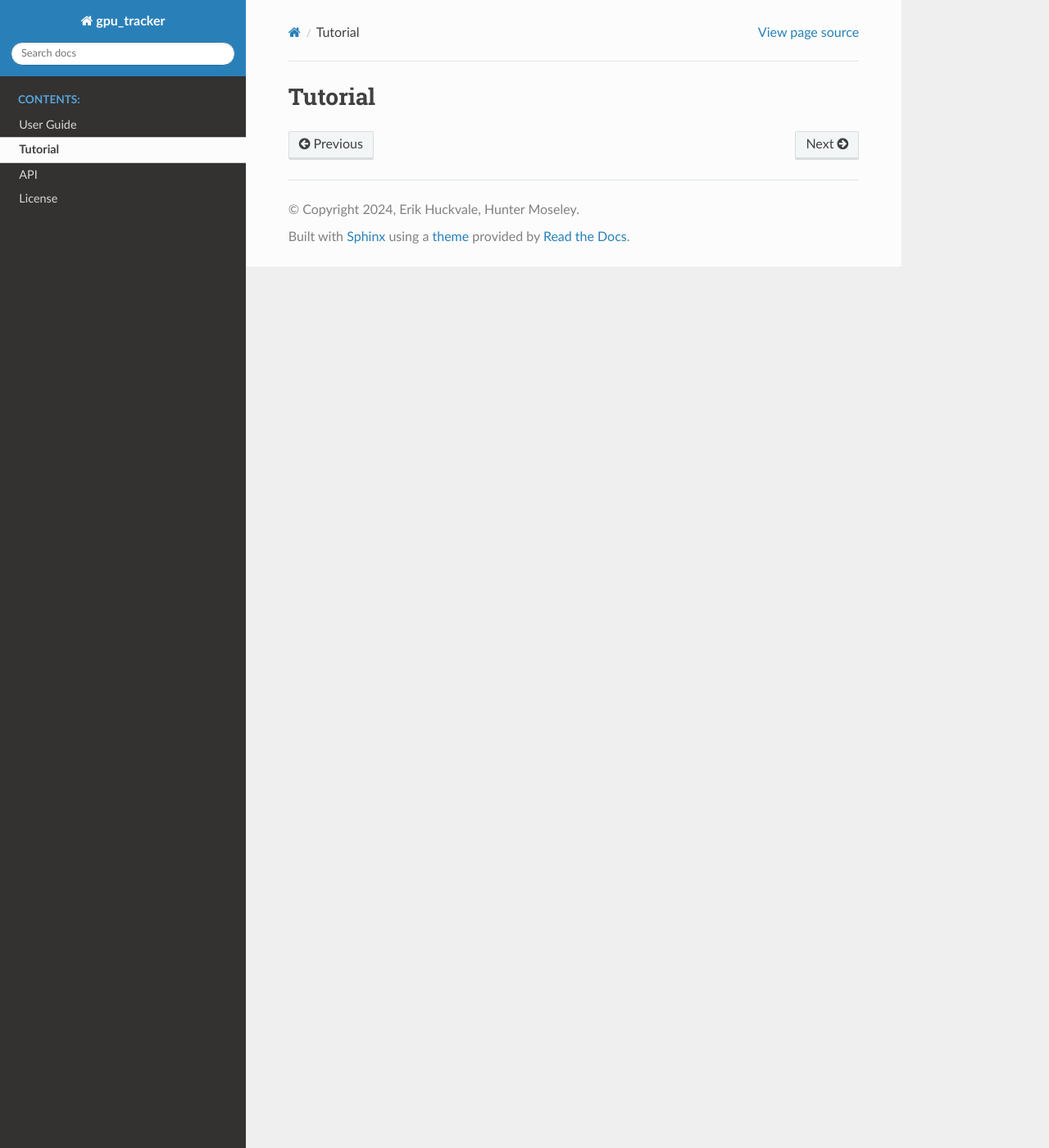
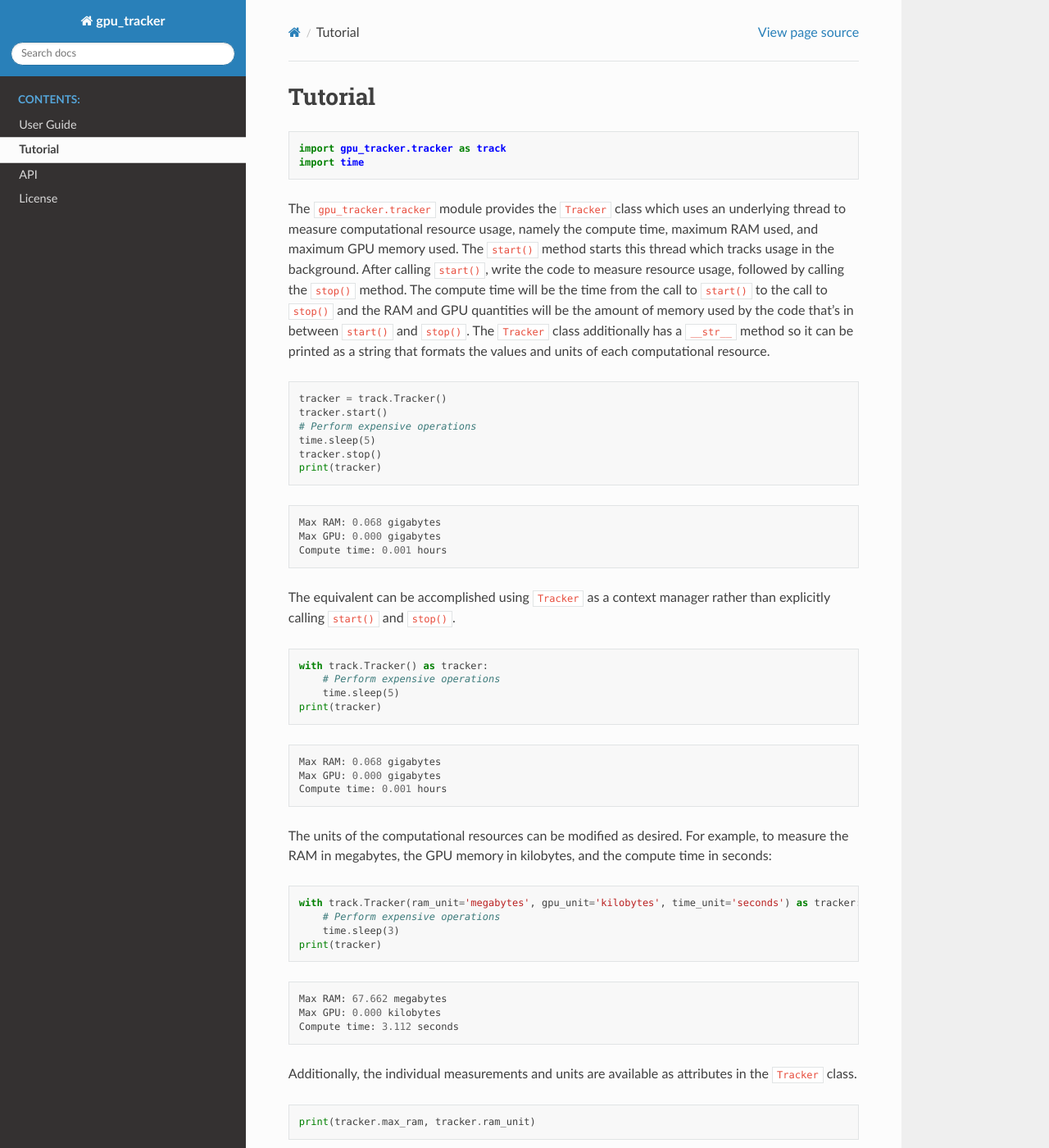
Before and after one commit to MoseleyBioinformaticsLab/gpu_tracker, a Sphinx documentation site: the page built from docs/tutorial.rst, in a window 1280 px wide and 1400 px high. Shown: the whole window at 82% size. Built offline with Sphinx 7.4.7 and the Read the Docs theme 2.0.0, drawn with Linux system fonts in a browser that asks for light colours; the version number could not be read and is left out.

Commit message:
Adds the tutorial and updates README

```diff
--- /dev/null
+++ b/docs/notebook/correct_nbconvert.py
@@ -0,0 +1,9 @@
+with open('tutorial.rst', 'r') as file:
+    contents: str = file.read()
+
+contents: str = contents.replace('ipython3', 'python3')
+contents: str = contents.replace('python3\n\n    !', 'none\n\n    !')
+contents: str = contents.replace('! ', '% ')
+
+with open('tutorial.rst', 'w') as file:
+    file.write(contents)
--- a/docs/tutorial.rst
+++ b/docs/tutorial.rst
@@ -1,3 +1,86 @@
-########
 Tutorial
-########
+========
+
+.. code:: python3
+
+    import gpu_tracker.tracker as track
+    import time
+
+The ``gpu_tracker.tracker`` module provides the ``Tracker`` class which
+uses an underlying thread to measure computational resource usage,
+namely the compute time, maximum RAM used, and maximum GPU memory used.
+The ``start()`` method starts this thread which tracks usage in the
+background. After calling ``start()``, write the code to measure
+resource usage, followed by calling the ``stop()`` method. The compute
+time will be the time from the call to ``start()`` to the call to
+``stop()`` and the RAM and GPU quantities will be the amount of memory
+used by the code that’s in between ``start()`` and ``stop()``. The
+``Tracker`` class additionally has a ``__str__`` method so it can be
+printed as a string that formats the values and units of each
+computational resource.
+
+.. code:: python3
+
+    tracker = track.Tracker()
+    tracker.start()
+    # Perform expensive operations
+    time.sleep(5)
+    tracker.stop()
+    print(tracker)
+
+
+.. parsed-literal::
+
+    Max RAM: 0.068 gigabytes
+    Max GPU: 0.000 gigabytes
+    Compute time: 0.001 hours
+
+
+The equivalent can be accomplished using ``Tracker`` as a context
+manager rather than explicitly calling ``start()`` and ``stop()``.
+
+.. code:: python3
+
+    with track.Tracker() as tracker:
+        # Perform expensive operations
+        time.sleep(5)
+    print(tracker)
+
+
+.. parsed-literal::
+
+    Max RAM: 0.068 gigabytes
+    Max GPU: 0.000 gigabytes
+    Compute time: 0.001 hours
+
+
+The units of the computational resources can be modified as desired. For
+example, to measure the RAM in megabytes, the GPU memory in kilobytes,
+and the compute time in seconds:
+
+.. code:: python3
+
+    with track.Tracker(ram_unit='megabytes', gpu_unit='kilobytes', time_unit='seconds') as tracker:
+        # Perform expensive operations
+        time.sleep(3)
+    print(tracker)
+
+
+.. parsed-literal::
+
+    Max RAM: 67.662 megabytes
+    Max GPU: 0.000 kilobytes
+    Compute time: 3.112 seconds
+
+
+Additionally, the individual measurements and units are available as
+attributes in the ``Tracker`` class.
+
+.. code:: python3
+
+    print(tracker.max_ram, tracker.ram_unit)
+
+
+.. parsed-literal::
+
+    67.661824 megabytes
```
Also changed, not shown: README.rst (+26 -0 lines), docs/notebook/tutorial.ipynb (added), 3 other files.
